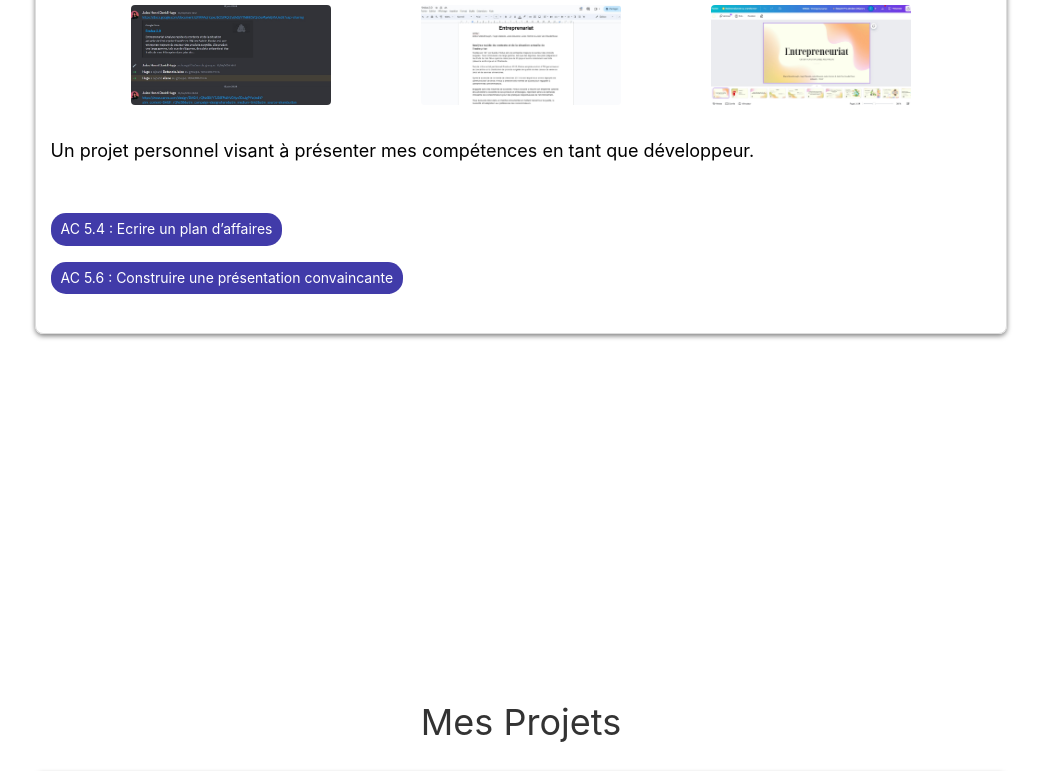
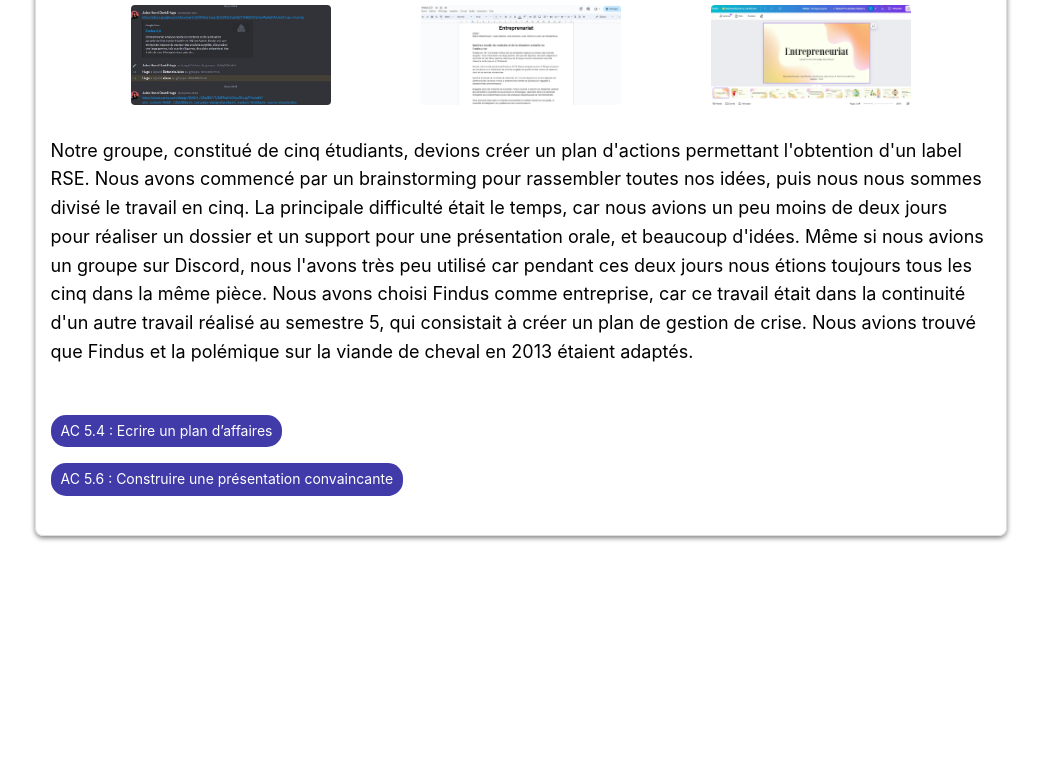
Before and after one commit to elaneg/portfolio_univ, a Vue app: page /projets in a window 1280 px wide. Shown: the part 5060-5831 px from the top of the page, without its empty margins (119-1160 px from the left). Built offline with nearby package versions, Linux system fonts and the light colour scheme.

Commit message:
feat/traces : ajout du commentaire pr findus

```diff
--- a/src/components/Projets.vue
+++ b/src/components/Projets.vue
@@ -111,7 +111,11 @@ export default {
                     description: "Plan pour améliorer la qualité en vue d'obtenir le label RSE après la crise de viande de cheval pour Findus",
                     image: findusImage,
                     miniatures: [findus_trace1, findus_trace2, findus_trace3],
-                    commentaire: "Un projet personnel visant à présenter mes compétences en tant que développeur.",
+                    commentaire: "Notre groupe, constitué de cinq étudiants, devions créer un plan d'actions permettant l'obtention d'un label RSE. Nous avons commencé par un brainstorming pour rassembler toutes nos idées, puis nous nous sommes divisé le travail en cinq. " +
+                        " La principale difficulté était le temps, car nous avions un peu moins de deux jours pour réaliser un dossier et un support pour une présentation orale, et beaucoup d'idées. " +
+                        " Même si nous avions un groupe sur Discord, nous l'avons très peu utilisé car pendant ces deux jours nous étions toujours tous les cinq dans la même pièce." +
+                        " Nous avons choisi Findus comme entreprise, car ce travail était dans la continuité d'un autre travail réalisé au semestre 5, qui consistait à créer un plan de gestion de crise." +
+                        " Nous avions trouvé que Findus et la polémique sur la viande de cheval en 2013 étaient adaptés.",
                     tags: ["AC 5.4 : Ecrire un plan d’affaires", "AC 5.6 : Construire une présentation convaincante"],
                     url: "/projet4"
                 },
```
